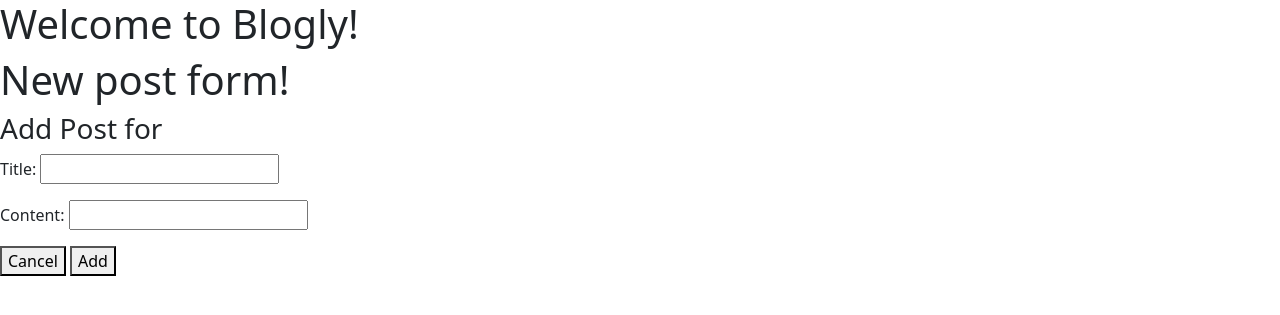
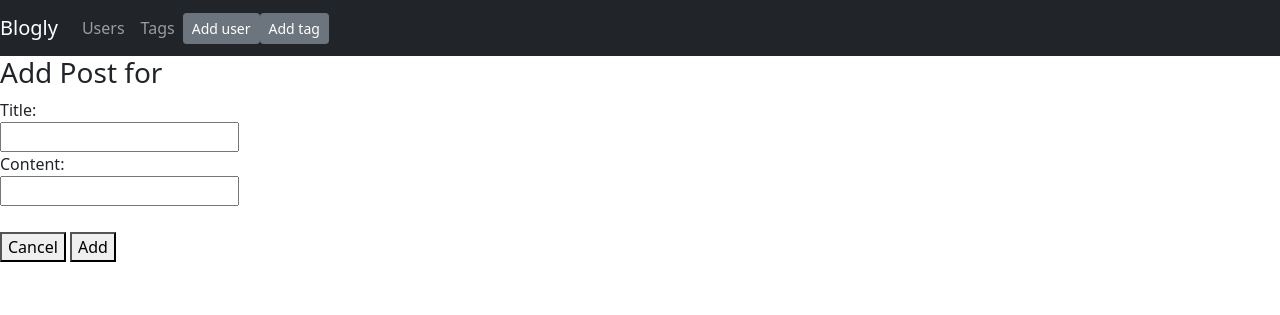
Before and after one commit to chrisryanhart/23.3_Blogly_part3, a Flask app: page /users/1/posts/new in a window 1280 px wide. Shown: the top 315 px of the page. Run offline with Flask 2, Linux system fonts and the light colour scheme; data that the repository does not hold is empty.

Commit message:
Final Solution

```diff
--- a/app.py
+++ b/app.py
@@ -19,7 +19,7 @@
 
 @app.route('/')
 def go_home():
-    return redirect('/users')
+    return render_template('welcome.html')
 
 
 @app.route('/users')
--- a/templates/base.html
+++ b/templates/base.html
@@ -10,7 +10,23 @@
     <title>Blogly</title>
 </head>
 <body>
-    <h1>Welcome to Blogly!</h1>
+    <nav class="navbar navbar-expand-lg navbar-dark bg-dark">
+        <a class="navbar-brand" href="/">Blogly</a>
+        <ul class="navbar-nav">
+          <li class="nav-item"><a class="nav-link" href="/users">Users</a></li>
+        </ul>
+        <ul class="navbar-nav">
+          <li class="nav-item"><a class="nav-link" href="/tags">Tags</a></li>
+        </ul>
+        <ul class="navbar-nav ml-auto">
+          <li class="nav-item">
+            <a class="btn btn-sm btn-secondary" href="/users/new">Add user</a>
+          </li>
+          <li class="nav-item ml-2">
+            <a class="btn btn-sm btn-secondary" href="/tags/new">Add tag</a>
+          </li>
+        </ul>
+      </nav>
 
     {% block content %}
 
--- a/templates/newPostForm.html
+++ b/templates/newPostForm.html
@@ -2,17 +2,32 @@
 
 {% block content %}
 
-<h1>New post form!</h1>
-
 <h3>Add Post for {{user.first_name}} {{user.last_name}}</h3>
 
 <form>
-    <p>Title: <input type="text" name="title"></p>
-    <p>Content: <input type="text" name="content"></p>
+    <div class="form-group row">
+        <label for="title">Title:</label>
+        <div class="col-sm-10">
+            <input type="text" name="title" id="title">
+        </div>
+    </div>
 
-    {% for tag in tags %}
-    <p><input type="checkbox" value="{{tag.id}}" name="check">{{tag.name}}</p>
-    {% endfor %}
+    <div class="form-group row">
+        <label for="content">Content:</label>
+          <div>
+            <input type="text" name="content" id="content">
+          </div>
+    </div>
+
+    <div class="form-check">
+        {% for tag in tags %}
+        <div>
+            <input type="checkbox" value="{{tag.id}}" name="check" id="tag_{{tag.id}}" class="form-check-input">
+            <label for="tag_{{tag.id}}" class="form-check-label">{{tag.name}}</label>
+        </div>
+        {% endfor %}
+    </div>
+
 
 
     <button formaction="/users/{{user.id}}" formmethod="GET">Cancel</button>
```
Also changed, not shown: templates/displayPost.html (+4 -4 lines), templates/editPost.html (+14 -2 lines), templates/welcome.html (added, +9 -0 lines).
